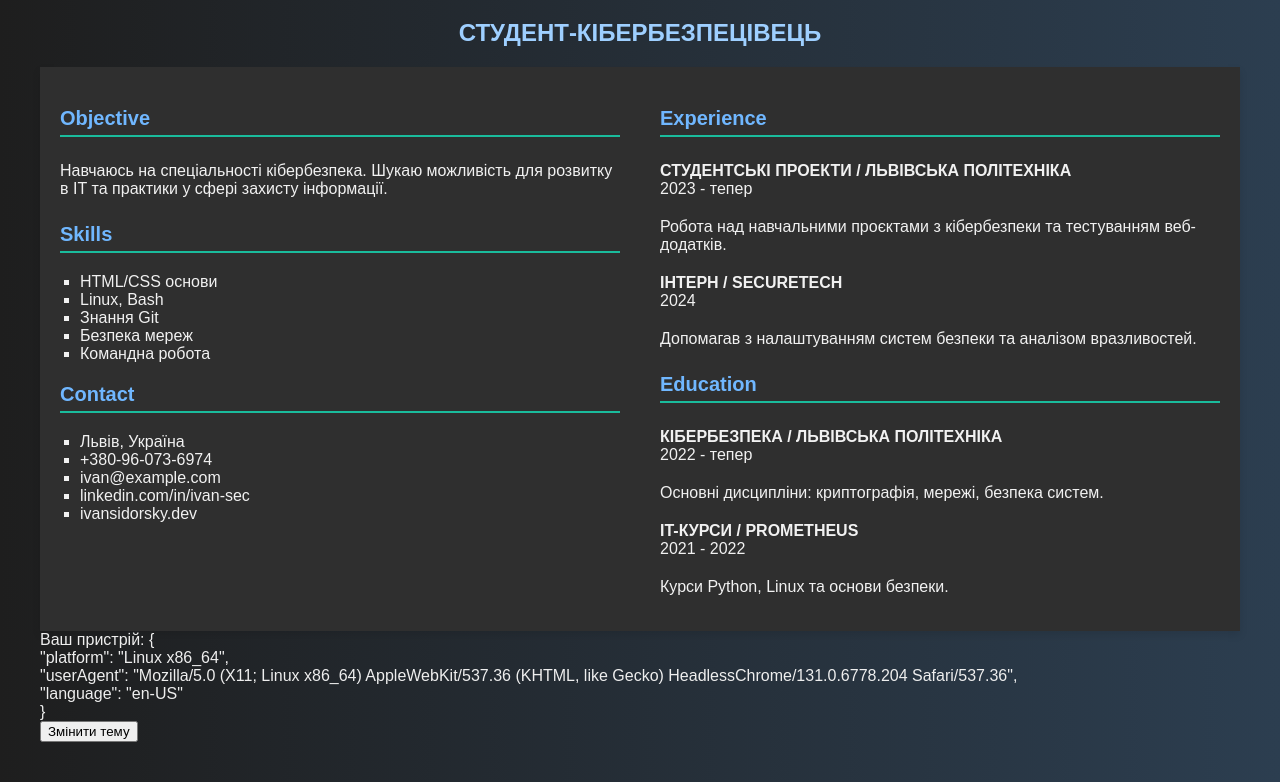
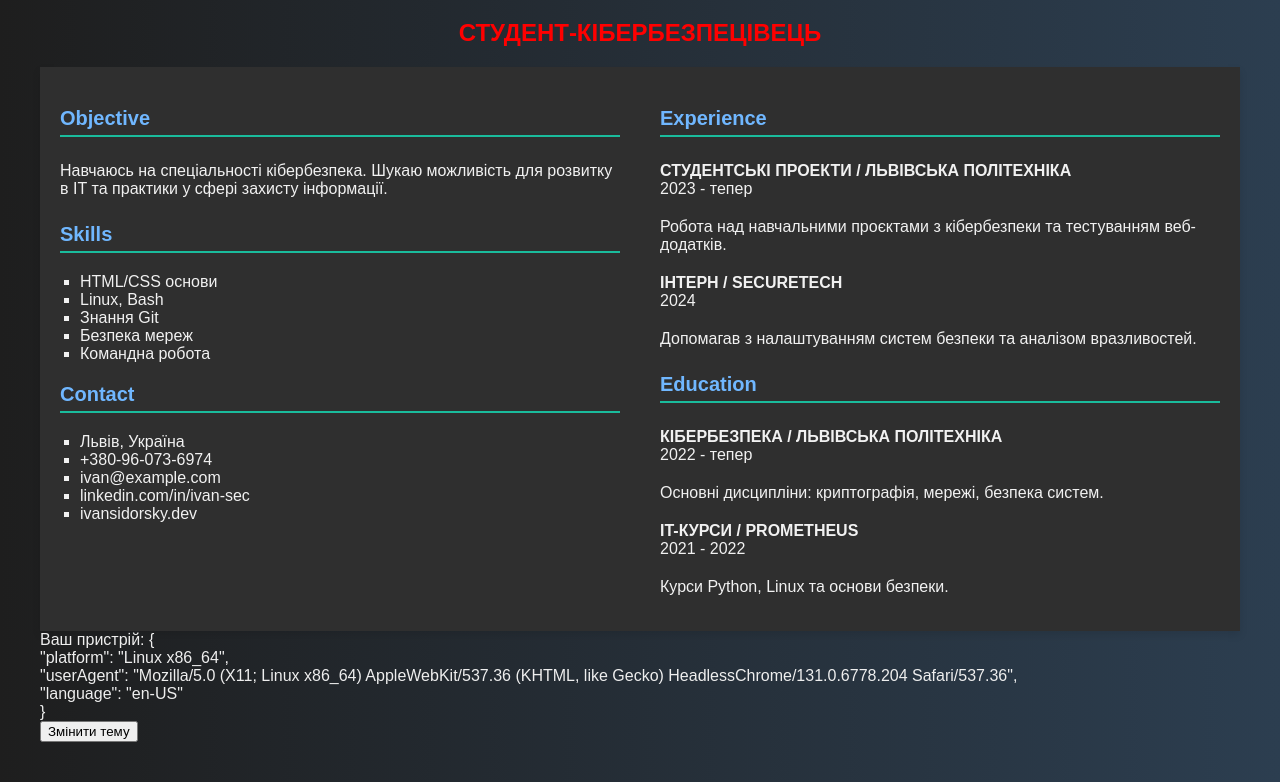
Before and after one commit to IvanSidorskyi/lab5sidorskyi, a plain HTML site: page index.html in a window 1280 px wide. Both pictures are taken after a click on the button "Змінити тему". Shown: the part 101-883 px from the top of the page. Drawn offline with Linux system fonts and the light colour scheme; no server answers.

Commit message:
Update styles.css
зміна кольора заголовка на червоний для темнох теми

```diff
--- a/styles.css
+++ b/styles.css
@@ -123,7 +123,7 @@ body.dark {
 
 body.dark h1,
 body.dark h2 {
-    color: #9ecfff;
+    color: #ff0000;
 }
 
 body.dark h3 {
```
